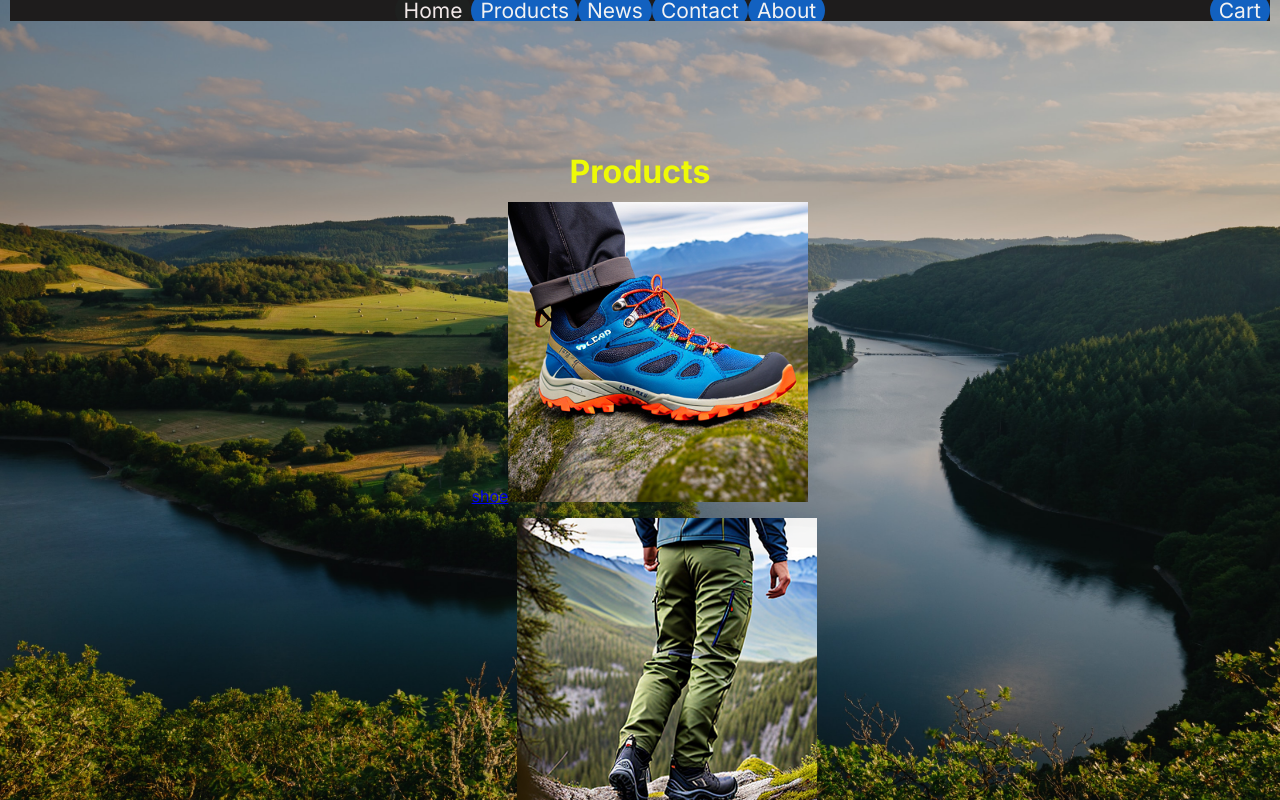
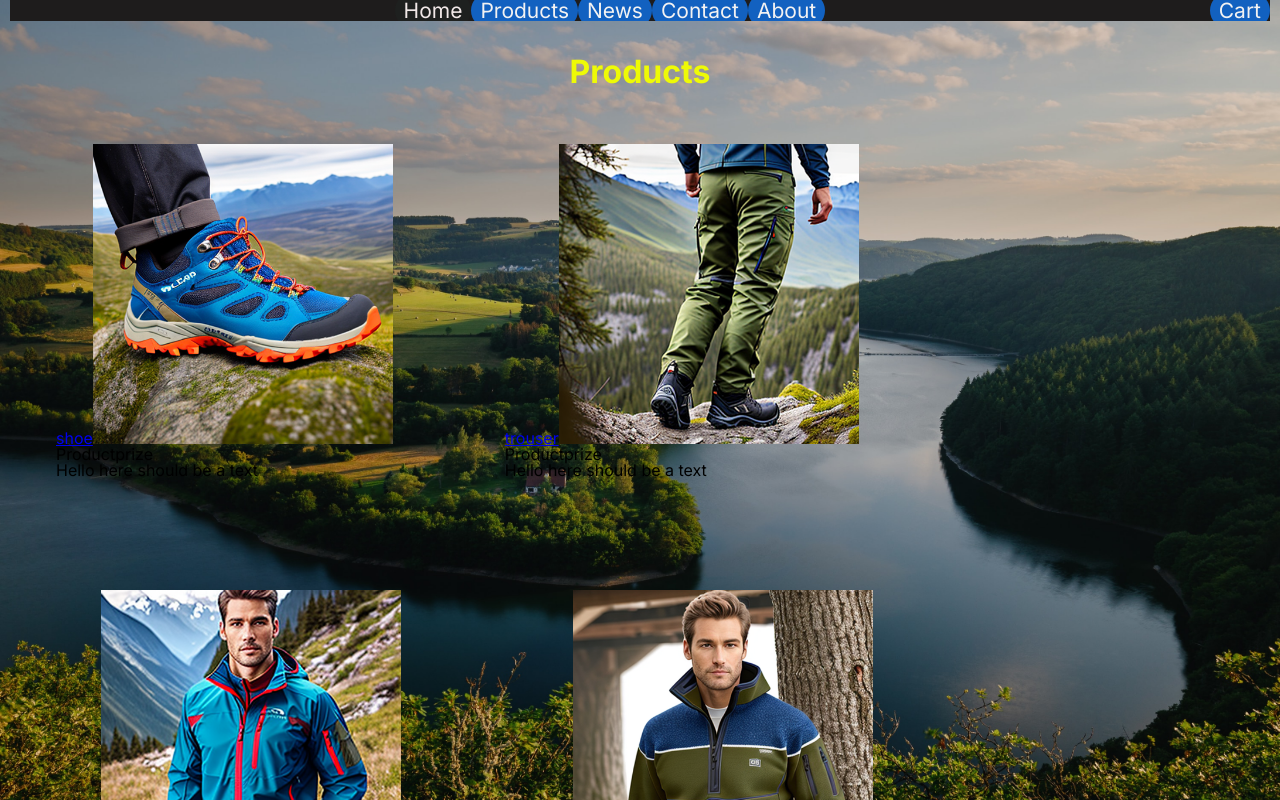
Before and after one commit to Baumi92/next.js-ecommerce-store-pjct-next-3-ecommerce-store-, a Next.js app: page /products in a window 1280 px wide. Shown: the top 800 px of the page. Built offline with nearby package versions, Linux system fonts and the light colour scheme.

Commit message:
Add component

```diff
--- a/app/products/components/Quantity.js
+++ b/app/components/Quantity.js
@@ -1,8 +1,8 @@
 'use client';
-
 import Image from 'next/image';
 import Link from 'next/link';
 import { useState } from 'react';
+import styles from './Quantity.module.scss';
 
 export const metadata = {
   title: 'Shoe Page',
--- a/app/products/page.js
+++ b/app/products/page.js
@@ -22,17 +22,21 @@ export default function ProductPage() {
         <Image src="/riverview.jpg" alt="showing river" layout="fill" />
       </div>
 
-      <main className={styles.picture}>
+      <main>
         <h1 className={styles.h1}>Products</h1>
         {products.map((product) => {
           return (
-            <div key={`product-div-${product.id}`}>
+            <div className={styles.column} key={`product-div-${product.id}`}>
               <Link href={`/products/${product.name}`}>{product.name}</Link>
               <Image
                 src={`/images/${product.name}.png`}
                 width={300}
                 height={300}
               />
+              <div>
+                <span>Productprize</span>
+                <p> Hello here should be a text</p>
+              </div>
             </div>
           );
         })}
--- a/app/products/page.module.scss
+++ b/app/products/page.module.scss
@@ -17,3 +17,16 @@
   padding-top: 56px;
   color: #eefa06;
 }
+
+.column {
+  float: left;
+  width: 33, 33%;
+  padding: 56px;
+}
+
+/* Clear floats after image containers */
+.row::after {
+  content: '';
+  clear: both;
+  display: table;
+}
```
Also changed, not shown: app/components/GenerateButton.js (renamed from app/GenerateButton.js), app/components/GenerateButton.module.scss (renamed from app/GenerateButton.module.scss), app/components/Quantity.module.scss (renamed from app/products/components/Quantity.module.scss).
